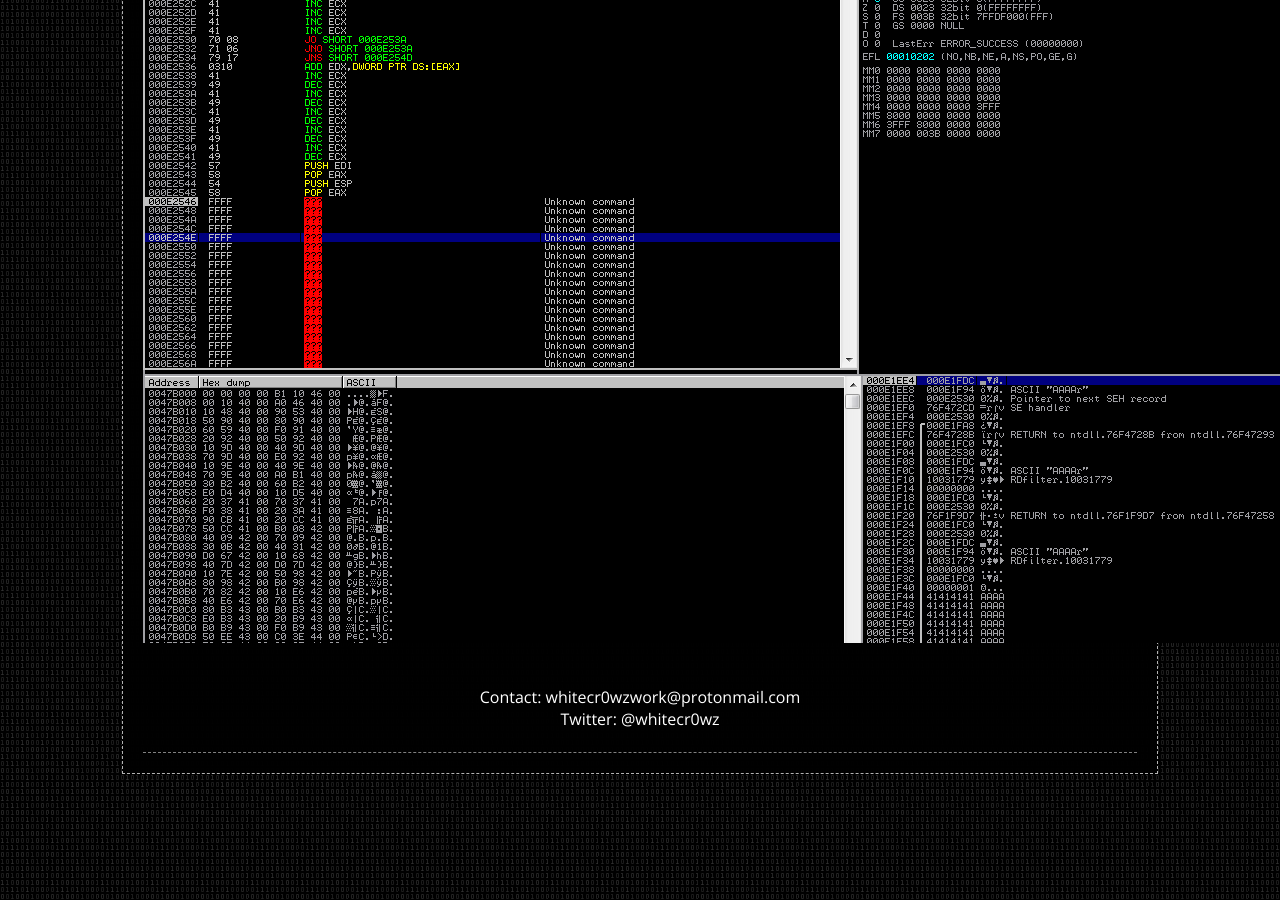
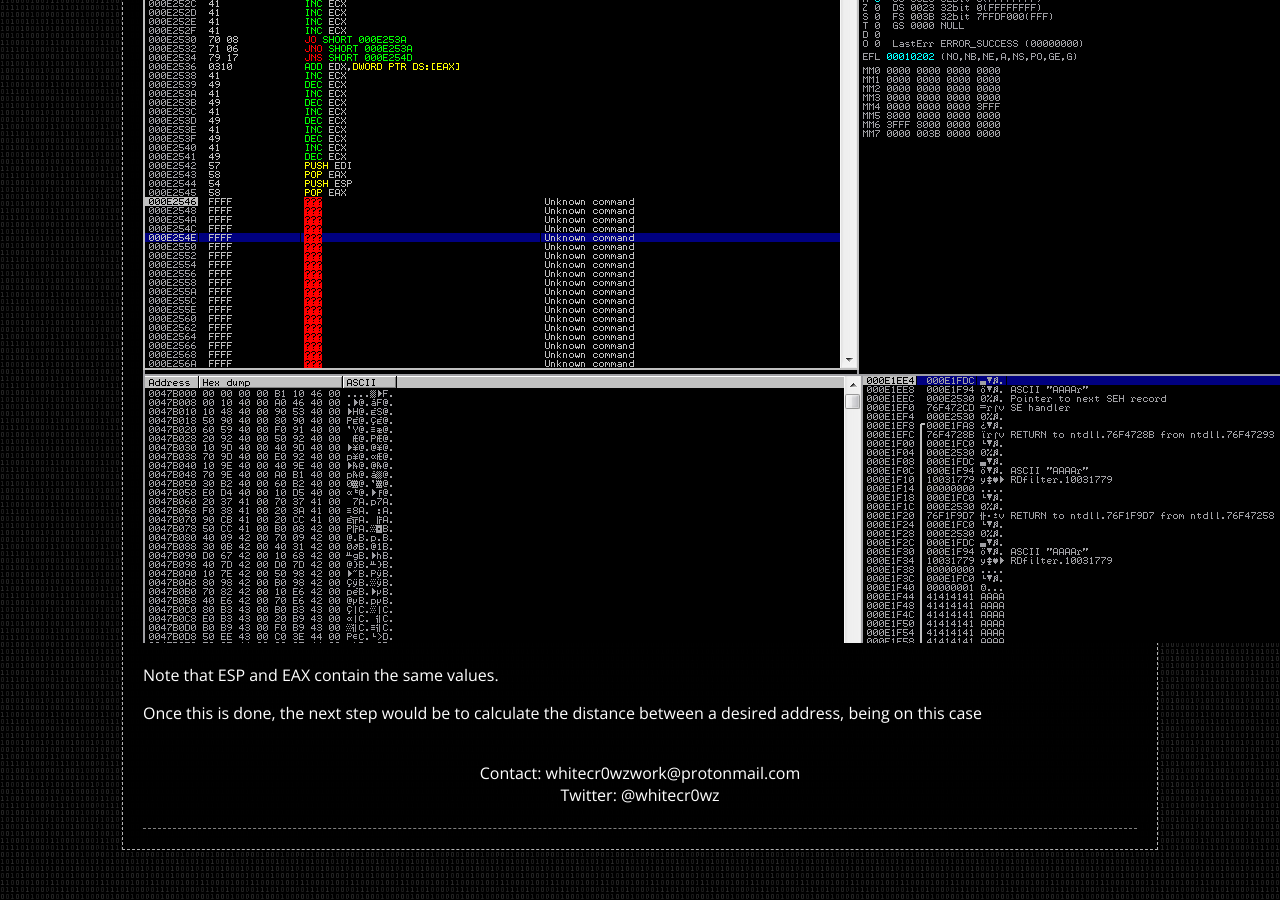
Before and after one commit to whitecr0wz/whitecr0wz.github.io, a Jekyll site: the page built from _posts/posts/2020-05-23-Alignments-on-windows-registers.md, in a window 1280 px wide and 900 px high, scrolled down 6898 px. Built offline with Jekyll 4.4.1, drawn with Linux system fonts in a browser that asks for light colours.

Commit message:
Update 2020-05-23-Alignments-on-windows-registers.md

```diff
--- a/_posts/posts/2020-05-23-Alignments-on-windows-registers.md
+++ b/_posts/posts/2020-05-23-Alignments-on-windows-registers.md
@@ -232,3 +232,7 @@ nasm >
 After the 4 bytes are positioned after the padding, the debugger reacts as intended:
 
 ![](/assets/img/Alignments/4.png)
+
+Note that ESP and EAX contain the same values.
+
+Once this is done, the next step would be to calculate the distance between a desired address, being on this case
```
